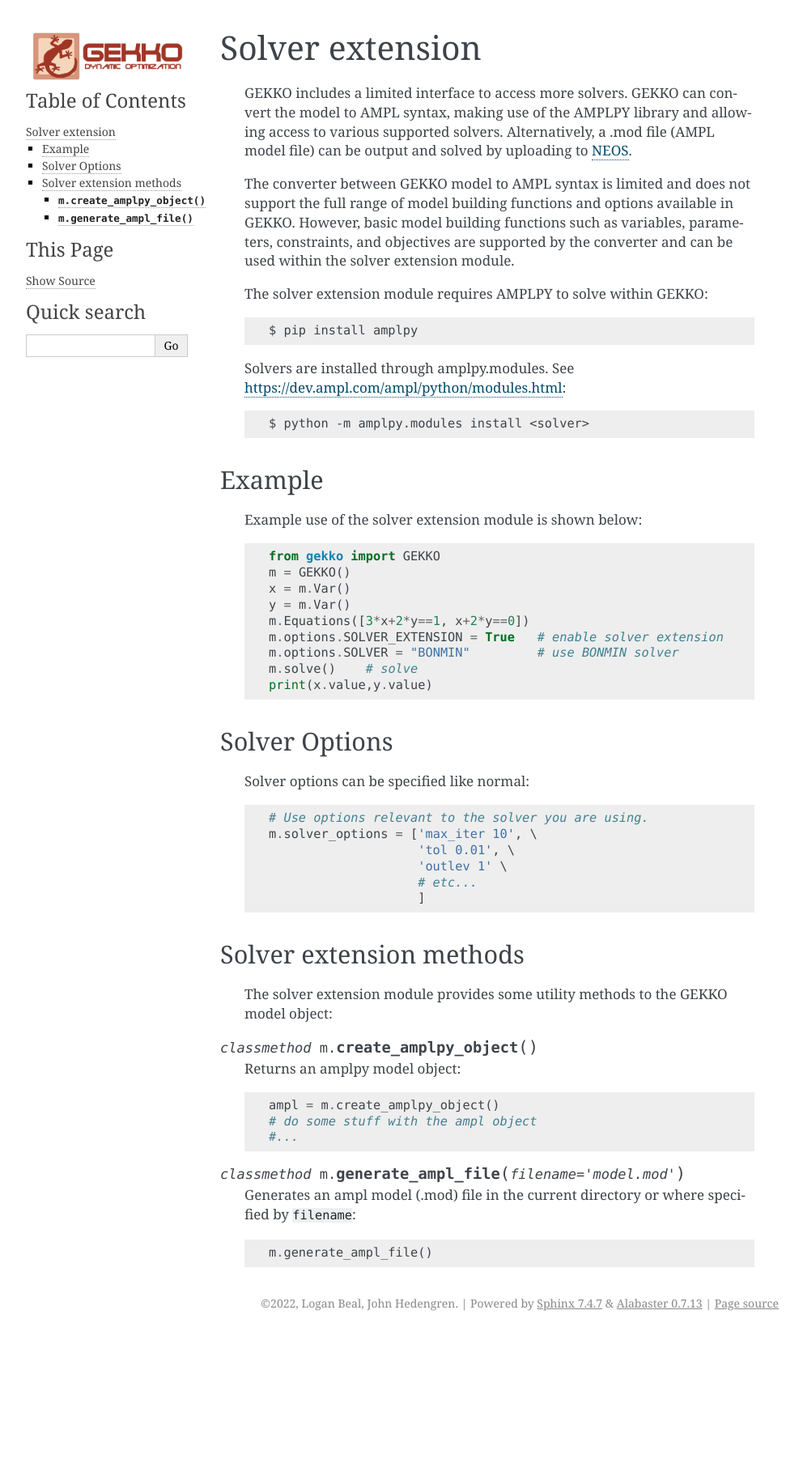
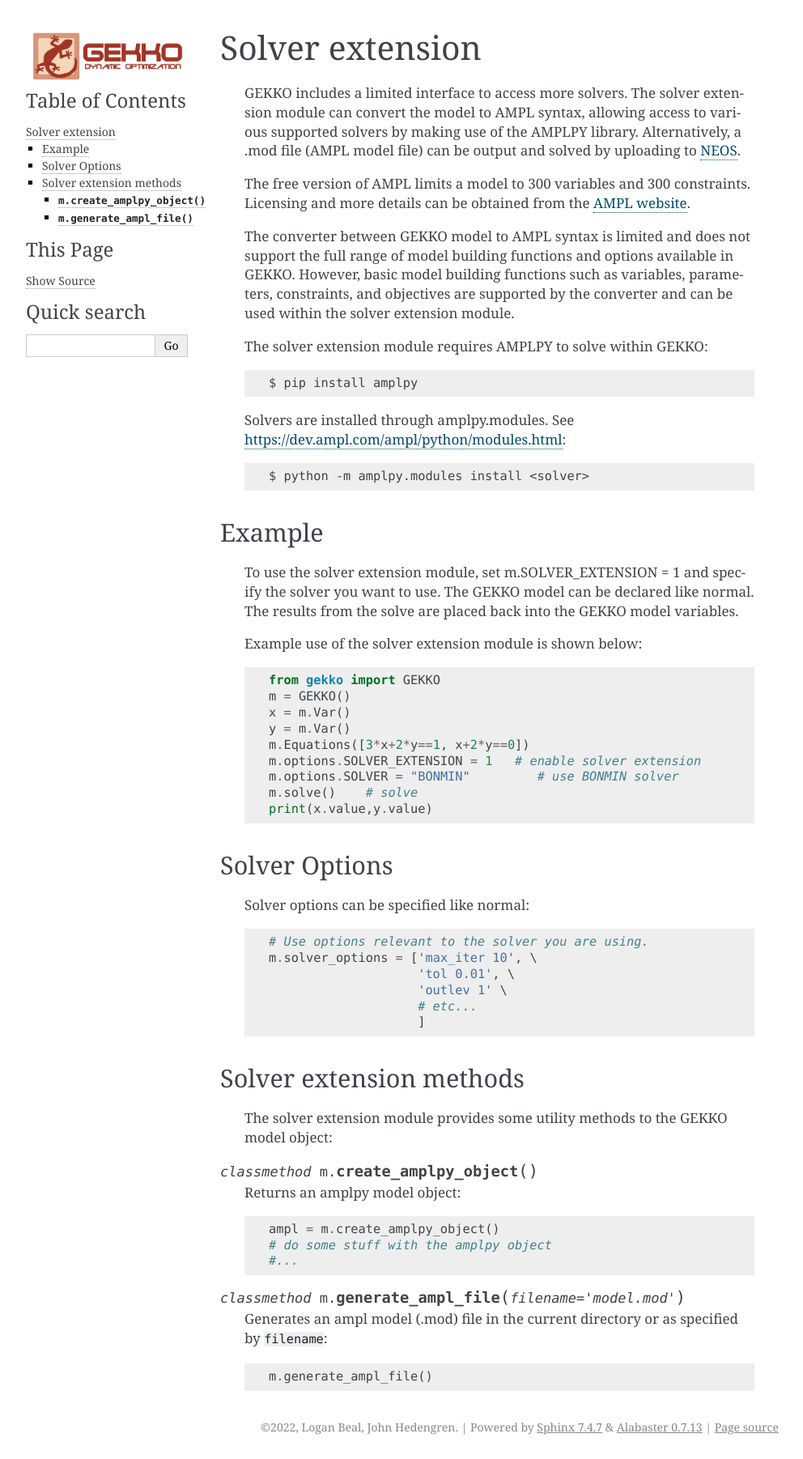
Before and after one commit to BYU-PRISM/GEKKO, a Sphinx documentation site: the page built from docs/solver_extension.rst, in a window 1280 px wide. Shown: the whole page at 81% size, without its empty margins (148-1140 px from the left). Built offline with Sphinx 7.4.7, drawn with Linux system fonts in a browser that asks for light colours; before the commit the page ends 1649 px from its top, so only the background shows below that.

Commit message:
Update solver extension documentation

```diff
--- a/docs/solver_extension.rst
+++ b/docs/solver_extension.rst
@@ -7,10 +7,13 @@
 Solver extension
 =======================================
 
-    GEKKO includes a limited interface to access more solvers. GEKKO can convert the
-    model to AMPL syntax, making use of the AMPLPY library and allowing access to various
-    supported solvers. Alternatively, a .mod file (AMPL model file) can be output
+    GEKKO includes a limited interface to access more solvers. The solver extension module
+    can convert the model to AMPL syntax, allowing access to various supported solvers by
+    making use of the AMPLPY library. Alternatively, a .mod file (AMPL model file) can be output
     and solved by uploading to `NEOS <https://neos-server.org>`_.
+
+    The free version of AMPL limits a model to 300 variables and 300 constraints. Licensing
+    and more details can be obtained from the `AMPL website <https://ampl.com>`_.
 
     The converter between GEKKO model to AMPL syntax is limited and does not support
     the full range of model building functions and options available in GEKKO. However,
@@ -27,6 +30,10 @@
 
 Example
 --------
+    To use the solver extension module, set m.SOLVER_EXTENSION = 1 and specify the
+    solver you want to use. The GEKKO model can be declared like normal. The results
+    from the solve are placed back into the GEKKO model variables.
+
     Example use of the solver extension module is shown below::
 
         from gekko import GEKKO
@@ -34,7 +41,7 @@
         x = m.Var()
         y = m.Var()
         m.Equations([3*x+2*y==1, x+2*y==0])
-        m.options.SOLVER_EXTENSION = True   # enable solver extension
+        m.options.SOLVER_EXTENSION = 1   # enable solver extension
         m.options.SOLVER = "BONMIN"         # use BONMIN solver
         m.solve()    # solve
         print(x.value,y.value)
@@ -61,11 +68,11 @@
     Returns an amplpy model object::
 
         ampl = m.create_amplpy_object()
-        # do some stuff with the ampl object
+        # do some stuff with the amplpy object
         #...
 
 .. py:classmethod:: m.generate_ampl_file(filename="model.mod")
 
-    Generates an ampl model (.mod) file in the current directory or where specified by ``filename``::
+    Generates an ampl model (.mod) file in the current directory or as specified by ``filename``::
 
         m.generate_ampl_file()
```
